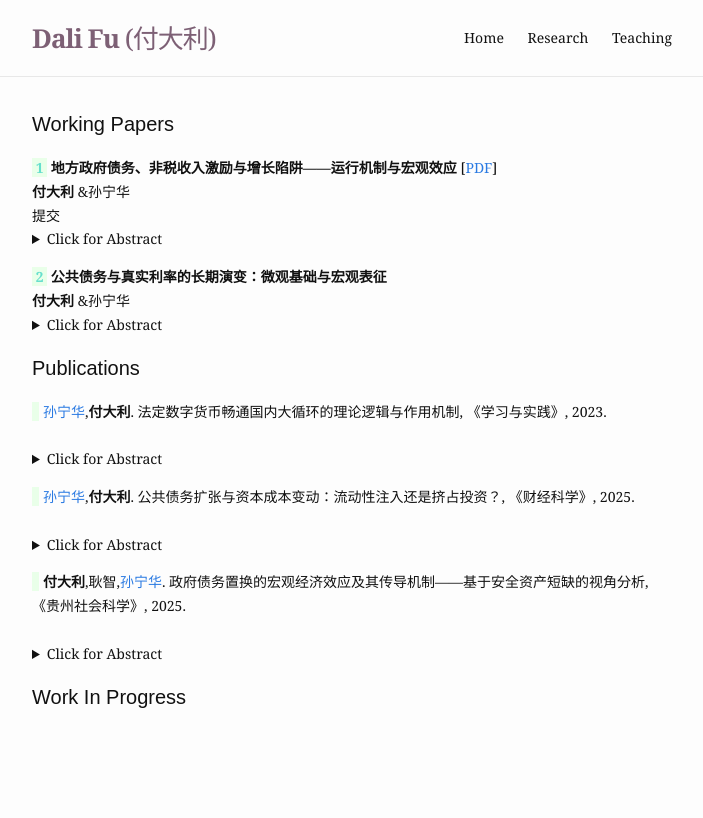
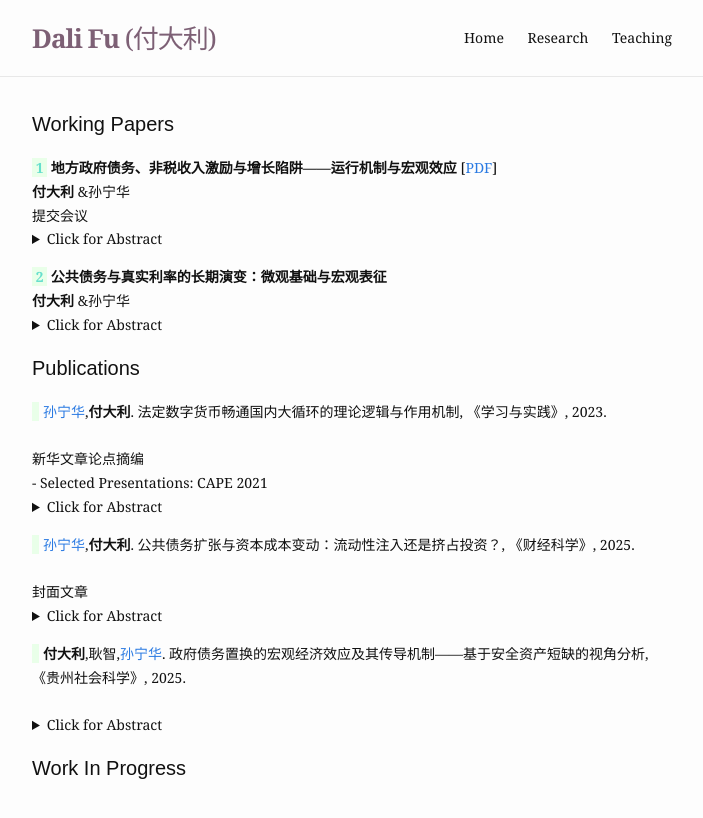
Before and after one commit to dali-econ/homepage, a Jekyll site: the page built from research.md, in a window 1280 px wide. Shown: the top 818 px of the page, without its empty margins (288-991 px from the left). Built offline with Jekyll 4.4.1, drawn with Linux system fonts in a browser that asks for light colours.

Commit message:
Update research.md

```diff
--- a/research.md
+++ b/research.md
@@ -6,7 +6,7 @@ slug: /Research
 items:
   - title: Working Paper
     description: <strong>地方政府债务、非税收入激励与增长陷阱——运行机制与宏观效应</strong> [<a href="./assets/main_slides_final.pdf" target="_blank">PDF</a>]
-    publication: 提交
+    publication: 提交会议
     authors: <strong>付大利</strong> &孙宁华
     numbering: 1
     abstract: 近年来随着地方政府的财政压力不断增长，非税收入的大幅增长引起了社会的广泛关注。本文首先揭示了两个典型事实，(1) 中国政府支出存在刚性特征，(2) 非税收入与税收收入存在不完全替代性。进一步地，本文通过构建一个包含政企关联和罚没收入的动态随机一般均衡模型，探究了财政压力下非税收入征管对经济增长和财政政策有效性的影响，并给出了应对方案。研究发现，当地方政府面临的财政压力上升时，会强化非税收收入的激励，加强对非税收入的征管，进而加重企业非税负担，破坏地区营商环境，影响长期经济增长，产生“捞偏门效应”。在上述设定下，如果不加干预，这一负向效应会自我强化，使经济会陷入到“债务压力——增长陷阱”。同时，“偏门效应”会弱化财政支出扩张的政策效果，甚至会导致轻微通货紧缩。对策分析表面，强化监管和允许地方政府规范发行债券都会弱化财政压力下地方政府的非税收入激励，避免落入“债务压力——增长陷阱”，社会整体福利水平分别提高2.28% 和3.31%。本文补充了财政政策之供给侧效应的相关研究，为公共债务的宏观效应研究提供了新的视角，同时为涉企违规收费专项整治行动提供了经济学的理论支撑。
@@ -20,9 +20,12 @@ items:
 publica:
   - title:  Publication
     description: <a href = "https://nubs.nju.edu.cn/snh/list.htm" target="_blank">孙宁华</a>,<strong>付大利</strong>. 法定数字货币畅通国内大循环的理论逻辑与作用机制, 《学习与实践》, 2023.
+    publication: 新华文章论点摘编
+    coverage: Selected Presentations&#58; CAPE 2021
 
   - title:  Publication
     description: <a href = "https://nubs.nju.edu.cn/snh/list.htm" target="_blank">孙宁华</a>,<strong>付大利</strong>. 公共债务扩张与资本成本变动：流动性注入还是挤占投资？, 《财经科学》, 2025.
+    publication: 封面文章
 
   - title:  Publication
     description: <strong>付大利</strong>,耿智,<a href = "https://nubs.nju.edu.cn/snh/list.htm" target="_blank">孙宁华</a>. 政府债务置换的宏观经济效应及其传导机制——基于安全资产短缺的视角分析, 《贵州社会科学》, 2025.
```
